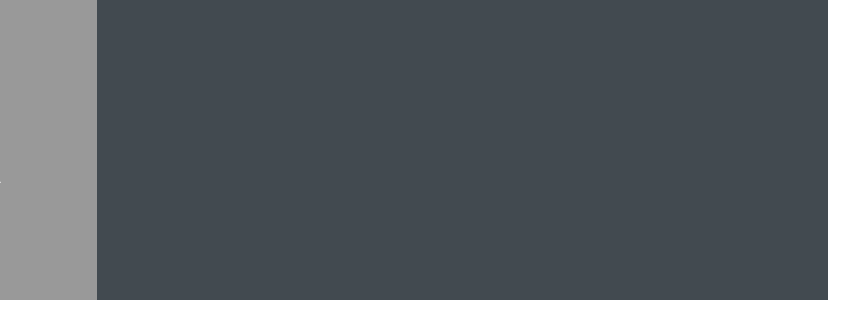
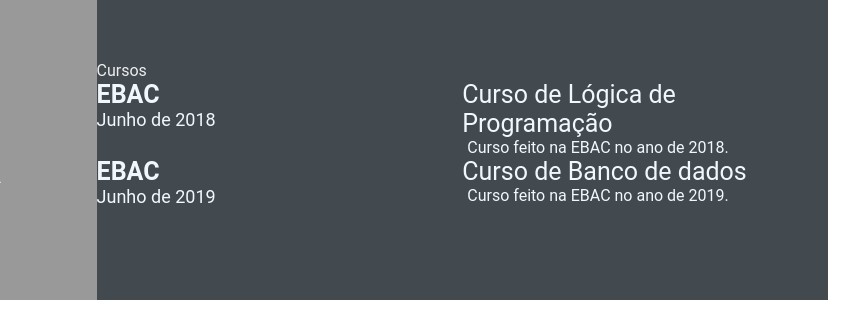
Before and after one commit to lbrugnagodamaia/jornadadev.github.io, a plain HTML site: page index.html in a window 1280 px wide. Shown: the part 532-853 px from the top of the page, 324-1183 px from the left. Drawn offline with Linux system fonts and the light colour scheme.

Commit message:
feature: add cursos

```diff
--- a/index.html
+++ b/index.html
@@ -107,6 +107,31 @@
                  </div>
                 </div>
             </section>
+            <section class="awards gap">
+                <div class="right-title">Cursos</div>
+                <div class="awards-contents">
+                    <div class="awards-left" >
+                        <p class="awards-company-name" >EBAC</p>
+                        <p class="awards-time-period" >Junho de 2018</p>
+                    </div>
+                    <div class="awards-right">
+                        <p class="awards-name" >Curso de Lógica de Programação</p>
+                        <p class="awards-desc">
+                            Curso feito na EBAC no ano de 2018.
+                        </p>
+                    </div>
+                    <div class="awards-left" >
+                        <p class="awards-company-name" >EBAC</p>
+                        <p class="awards-time-period" >Junho de 2019</p>
+                    </div>
+                    <div class="awards-right">
+                        <p class="awards-name" >Curso de Banco de dados</p>
+                        <p class="awards-desc">
+                            Curso feito na EBAC no ano de 2019.
+                        </p>
+                    </div>
+                </div>
+            </section>
         </section>
     </main>
 </body>
```
